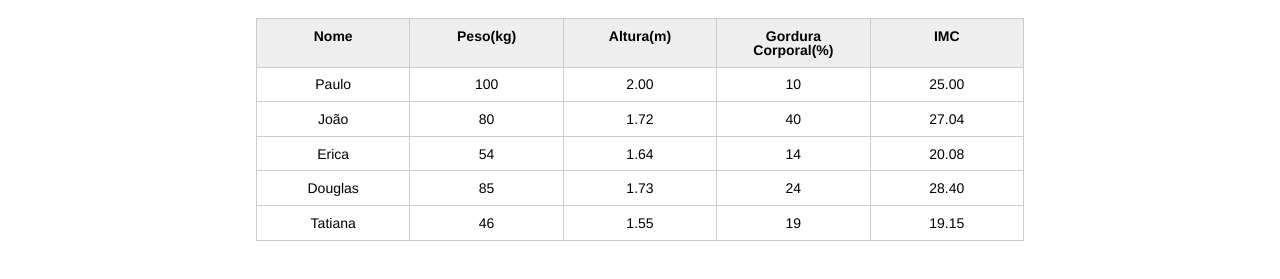
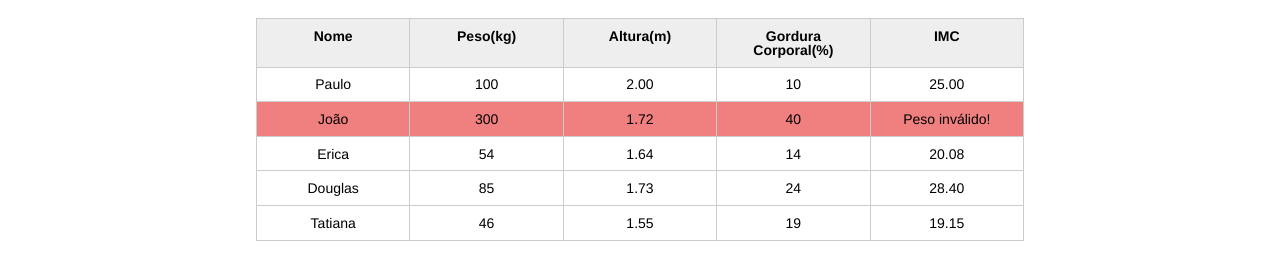
Before and after one commit to ruvism/alura-calculoimc, a plain HTML site: page index.html in a window 1280 px wide. Shown: the part 123-402 px from the top of the page. Drawn offline with Linux system fonts and the light colour scheme.

Commit message:
adicionando class

```diff
--- a/css/index.css
+++ b/css/index.css
@@ -132,3 +132,7 @@ button[disabled=disabled], button:disabled {
 .campo-invalido{
 	border: 1px solid red;
 }
+
+.paciente-invalido{
+	background-color: lightcoral;
+}
--- a/index.html
+++ b/index.html
@@ -39,7 +39,7 @@
 
 						<tr class="paciente" >
 							<td class="info-nome">João</td>
-							<td class="info-peso">80</td>
+							<td class="info-peso">300</td>
 							<td class="info-altura">1.72</td>
 							<td class="info-gordura">40</td>
 							<td class="info-imc">0</td>
--- a/js/principal.js
+++ b/js/principal.js
@@ -24,15 +24,17 @@ for( var i = 0; i< pacientes.length; i++){
     var alturaEhValida = true;
     var pesoEhValido = true;
 
-    if(peso <= 0 || peso > 1000){
+    if(peso <= 0 || peso > 100){
         console.log("Peso inválido");
         tdImc.textContent = "Peso inválido!";
         pesoEhValido = false;
+        paciente.classList.add("paciente-invalido");
     }
     if(altura <= 0 || altura >= 3){
         console.log("Altura inválida");
         tdImc.textContent = "Altura inválida!";
         alturaEhValida = false;
+        paciente.classList.add("paciente-invalido");
     }
     if(pesoEhValido && alturaEhValida){
         var imc = peso / ( altura * altura);
```
